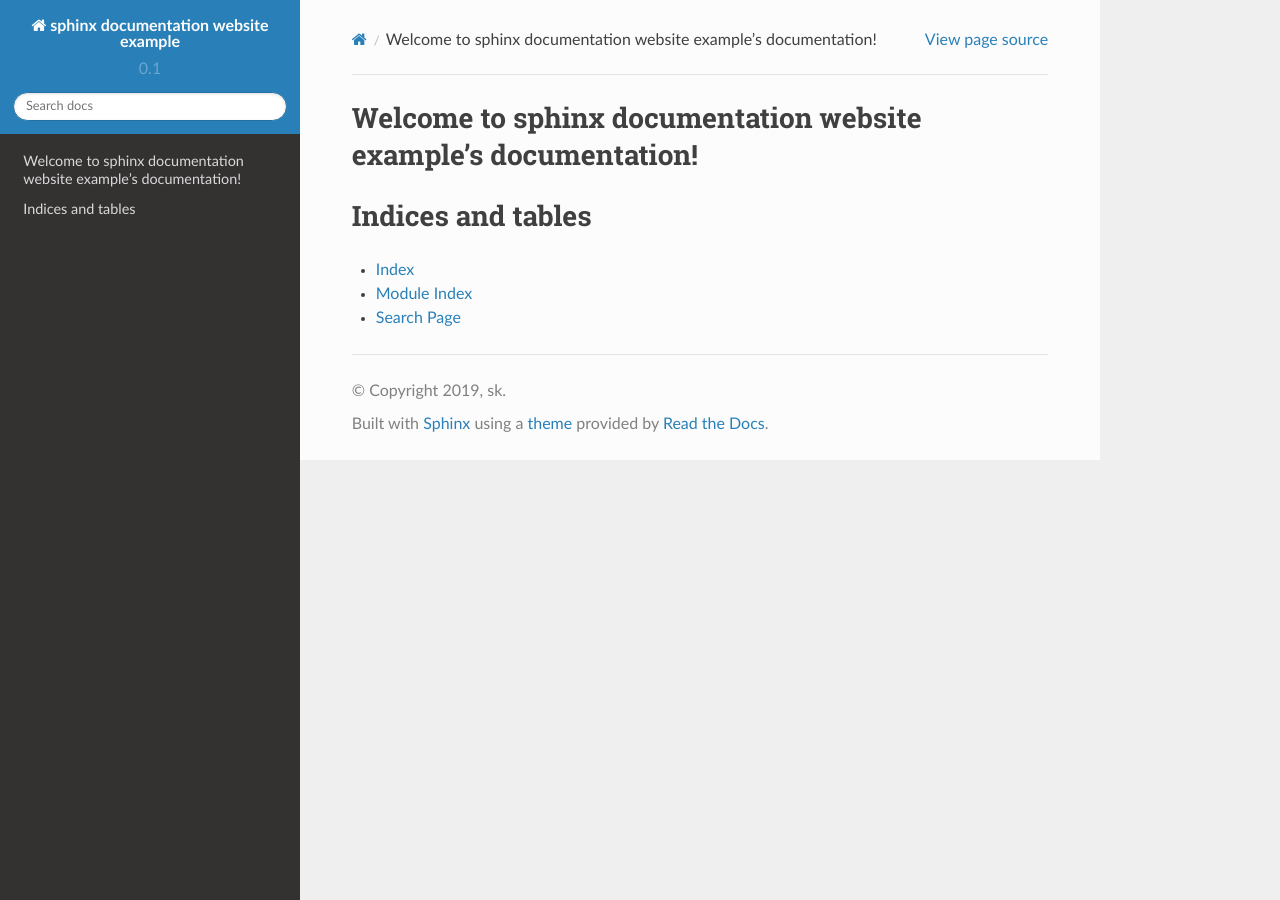
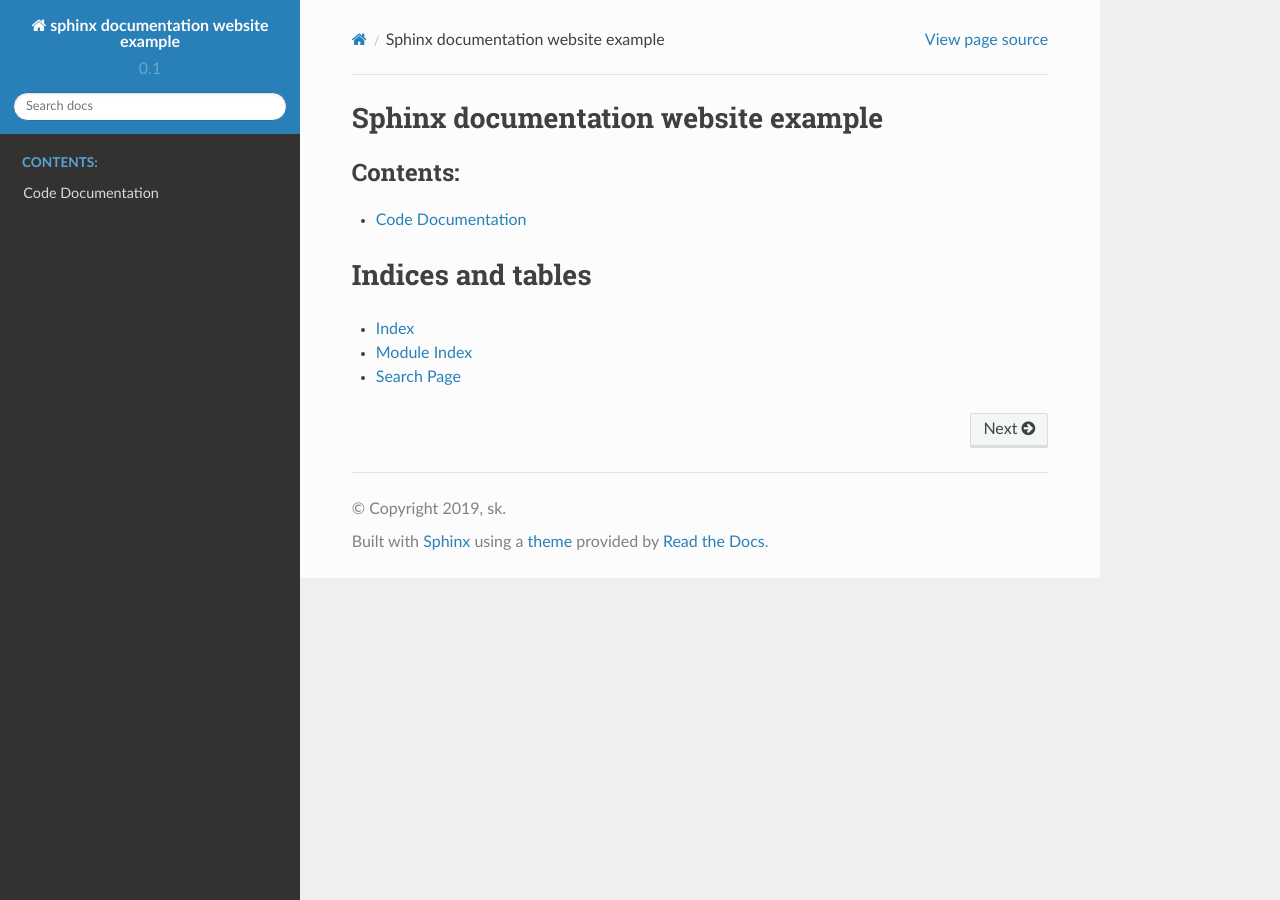
Before and after one commit to catrx/sphinx-python-doc-example-1, a Sphinx documentation site: the page built from sphinx/index.rst, in a window 1280 px wide. Built offline with Sphinx 7.4.7 and the Read the Docs theme 2.0.0, drawn with Linux system fonts in a browser that asks for light colours.

Commit message:
page for code documentation

```diff
--- a/example1.py
+++ b/example1.py
@@ -4,9 +4,9 @@
 
     :param arg1: some value
     :param arg2: another value
+    :return: arg1
 
-    :return: arg1
-    # written in reStructurec Text doc string
+    # written in reStructured Text doc string
     """
     arg1 = arg2
     return arg1
--- /dev/null
+++ b/sphinx/code.rst
@@ -0,0 +1,5 @@
+Code Documentation
+==================
+
+.. automodule:: example1
+    :members:
--- a/sphinx/conf.py
+++ b/sphinx/conf.py
@@ -17,9 +17,9 @@
 # add these directories to sys.path here. If the directory is relative to the
 # documentation root, use os.path.abspath to make it absolute, like shown here.
 #
-# import os
-# import sys
-# sys.path.insert(0, os.path.abspath('.'))
+import os
+import sys
+sys.path.insert(0, os.path.abspath('../'))
 
 
 # -- General configuration ------------------------------------------------
--- a/sphinx/index.rst
+++ b/sphinx/index.rst
@@ -3,12 +3,16 @@
    You can adapt this file completely to your liking, but it should at least
    contain the root `toctree` directive.
 
-Welcome to sphinx documentation website example's documentation!
-================================================================
+Sphinx documentation website example
+====================================
 
 .. toctree::
    :maxdepth: 2
    :caption: Contents:
+
+   code
+
+
 
 
 
```
